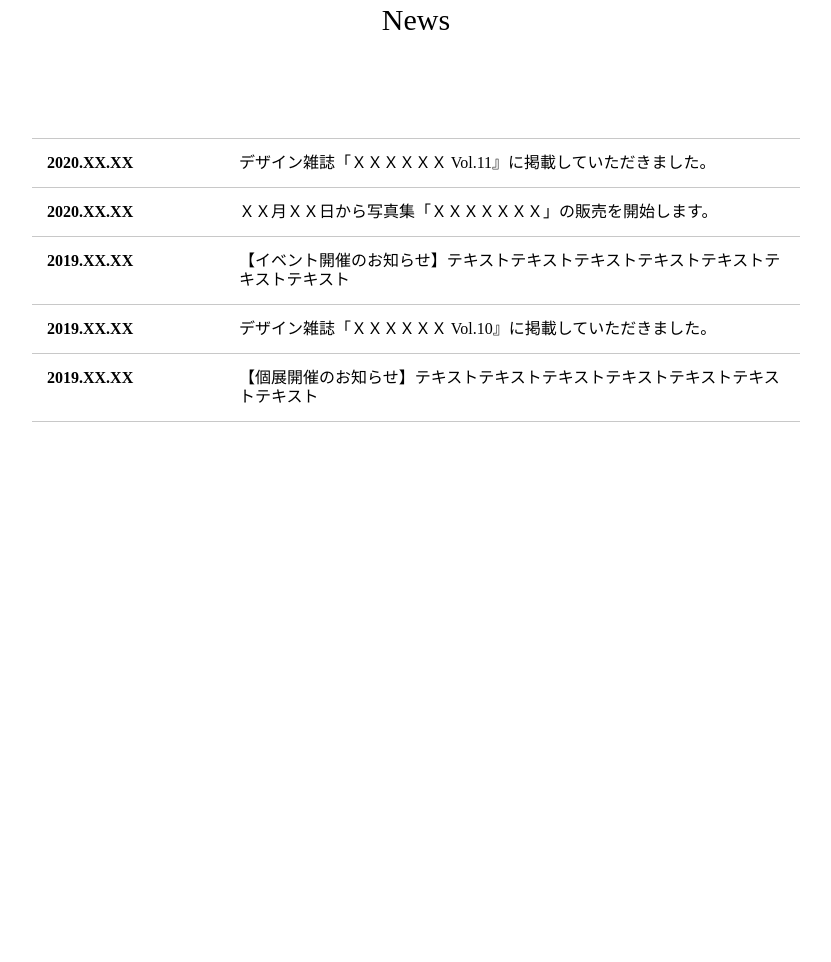
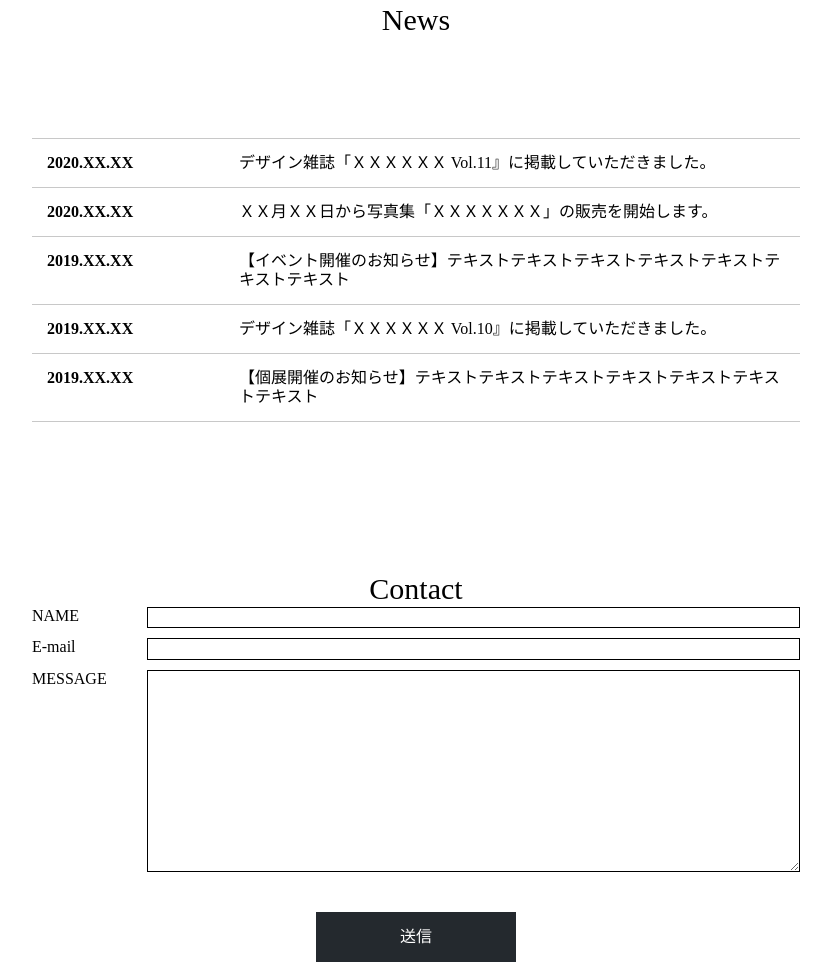
Before and after one commit to UshioTOKUNAGA/assignment_new, a plain HTML site: page site7/index.html in a window 1280 px wide. Shown: the part 1901-2863 px from the top of the page, without its empty margins (224-1055 px from the left). Before the commit the page ends 2323 px from the top, so only its background shows below. Drawn offline with Linux system fonts and the light colour scheme; some packages are replaced by stand-ins of ours.

Commit message:
feat：contactフォームの追加

```diff
--- a/site7/css/style.css
+++ b/site7/css/style.css
@@ -109,3 +109,41 @@
     border-bottom: solid 1px #c8c8c8;
     padding: 15px;
 }
+
+/*-------------------------------------------
+セクション／contact
+-------------------------------------------*/
+.contact{
+    margin-top: 150px;
+}
+.contact__head{
+    font-size: 30px;
+    text-align: center;
+}
+.contact__form{
+    display: flex;
+    flex-wrap: wrap;
+}
+.contact__formItem{
+    width: 15%;
+}
+.contact__formInput{
+    width: 85%;
+    margin-bottom: 10px;
+    border: solid 1px #000;
+}
+.contact__formInput>textarea{
+    width: 100%;
+    height: 200px;
+}
+.contact__btn{
+    text-align: center;
+    margin-top: 30px;
+}
+.contact__btn>input{
+    width: 200px;
+    background-color: #24292e;
+    color: #fff;
+    padding: 15px 0;
+    border: solid 1px #24292e;
+}
--- a/site7/index.html
+++ b/site7/index.html
@@ -77,6 +77,23 @@
                     <dd class="news__infoItemDesc">【個展開催のお知らせ】テキストテキストテキストテキストテキストテキストテキスト</dd>
                 </dl>
             </section>
+
+            <section class="contact">
+                <h2 class="contact__head">Contact</h2>
+                <form action="">
+                    <dl class="contact__form">
+                        <dd class="contact__formItem"><label for="name">NAME</label></dd>
+                        <dt class="contact__formInput"><input type="text"></dt>
+                        <dd class="contact__formItem"><label for="email">E-mail</label></dd>
+                        <dt class="contact__formInput"><input type="text"></dt>
+                        <dd class="contact__formItem"><label for="message">MESSAGE</label></dd>
+                        <dt class="contact__formInput"><textarea name="message"></textarea></dt>
+                    </dl>
+                    <div class="contact__btn">
+                        <input type="submit" value="送信">
+                    </div>
+                </form>
+            </section>
         </div>
     </main>
 </body>
```
